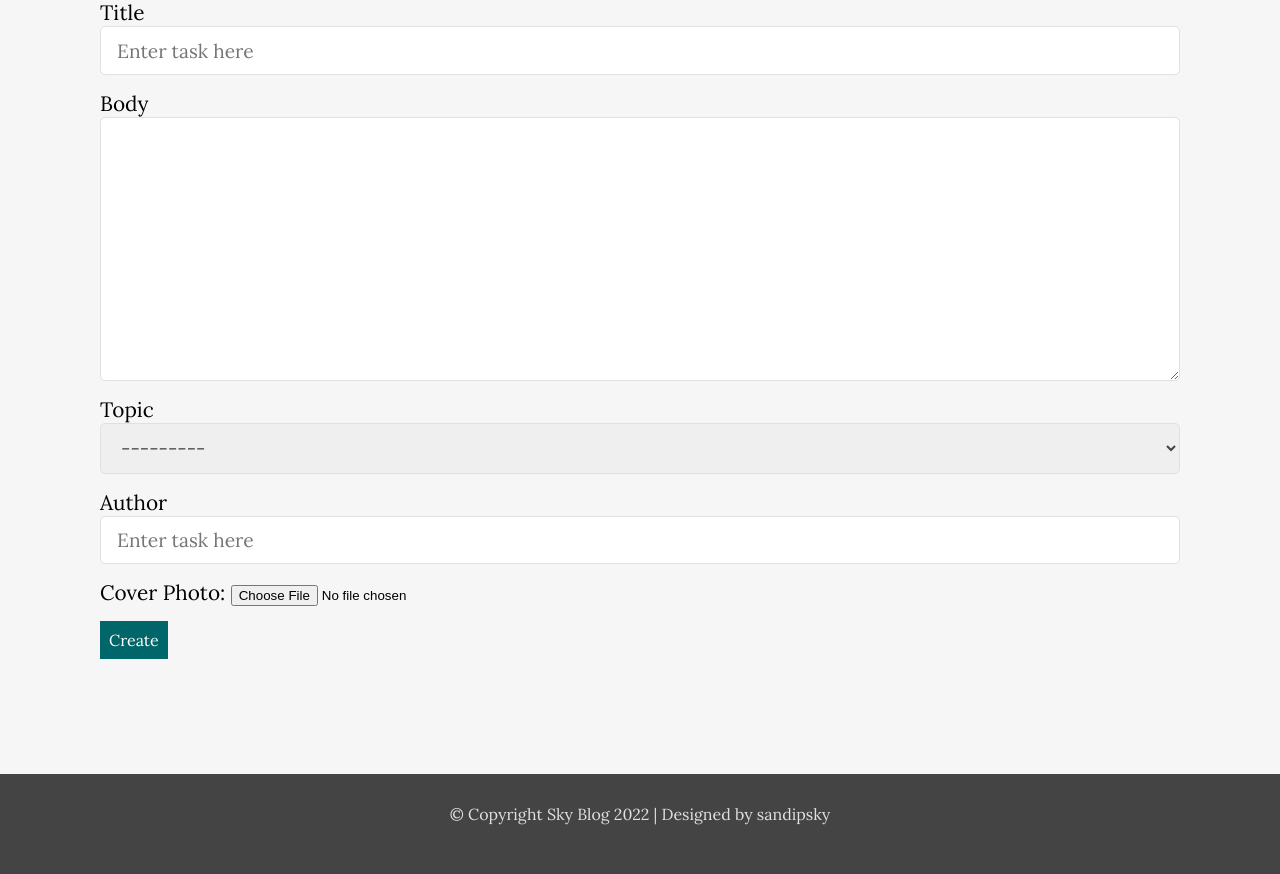
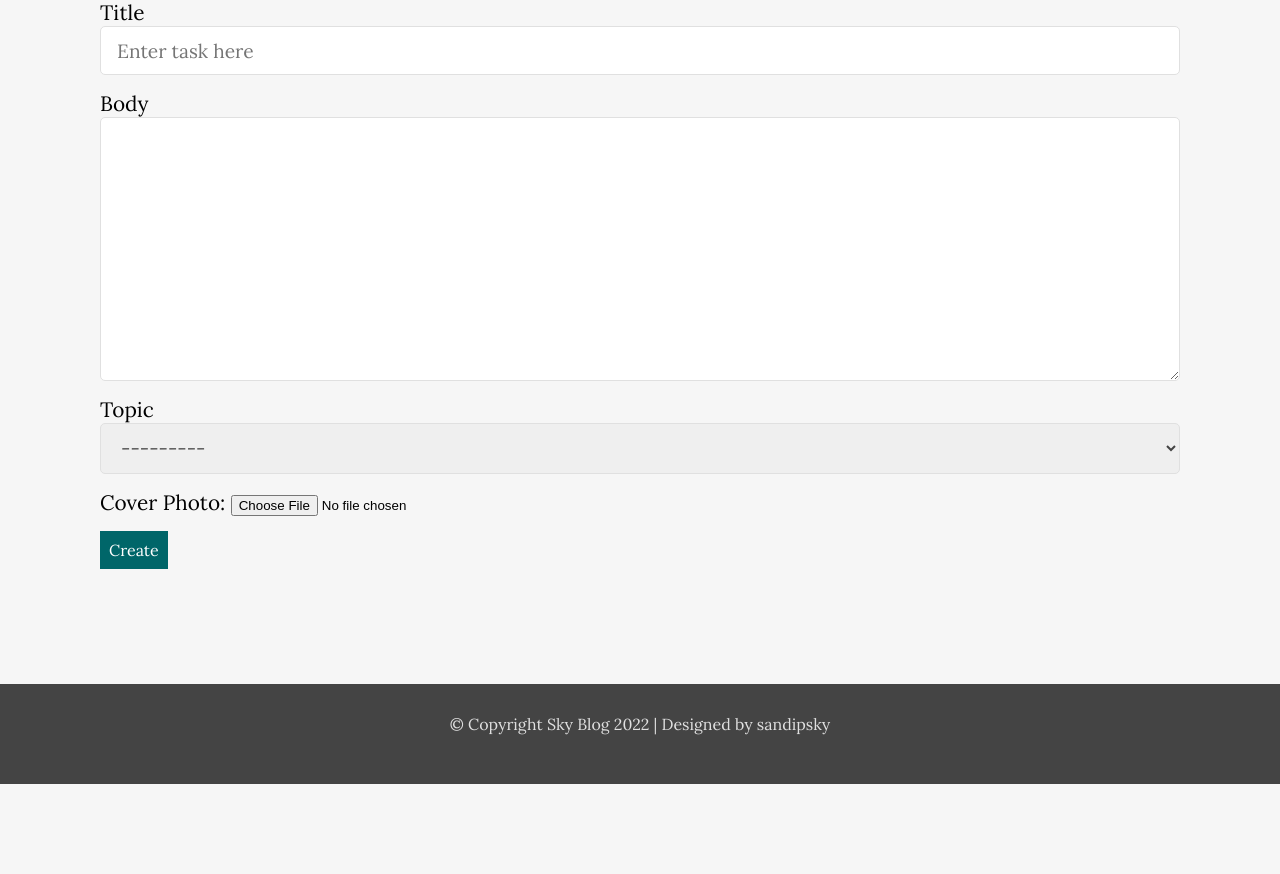
Before and after one commit to sandipsky/skyblog, a Django app: page /create/ in a window 1280 px wide. Shown: the part 189-1063 px from the top of the page. After the commit the page ends 973 px from the top, so only its background shows below. Run offline with Django 3.2, Linux system fonts and the light colour scheme; a user stored in the database is signed in; data comes from the database, SQL or seed files in the repository; some libraries are stand-ins or nearby versions; some web fonts are replaced.

Commit message:
added logged in user as author

```diff
--- a/blog/forms.py
+++ b/blog/forms.py
@@ -10,12 +10,11 @@ from django.contrib.auth.models import User
 class PostForm(ModelForm):
     class Meta:
         model = Post
-        fields = ['title', 'desc', 'category', 'author', 'cover']
+        fields = ['title', 'desc', 'category', 'cover']
         widgets={
             'title' : forms.TextInput(attrs={'class':'text-input', 'placeholder':'Enter task here'}),
             'desc' : forms.Textarea(attrs={'class':'text-input'}),
             'category' : forms.Select(attrs={'class':'text-input'}),
-            'author' : forms.TextInput(attrs={'class':'text-input', 'placeholder':'Enter task here'}),
         }
 
 class CreateUser(UserCreationForm):
--- a/blog/models.py
+++ b/blog/models.py
@@ -1,4 +1,5 @@
 from django.db import models
+from django.contrib.auth.models import User
 
 # Create your models here.
 class PostCategory(models.Model):
@@ -11,7 +12,8 @@ class Post(models.Model):
     title = models.CharField(max_length=200, blank=True, null=True)
     desc = models.TextField(blank=True, null=True)
     date_created = models.DateField(auto_now_add=True, blank=True, null=True)
-    author = models.CharField(max_length=200, blank=True, null=True)
+    # author = models.CharField(max_length=200, blank=True, null=True)
+    author = models.ForeignKey(User, on_delete=models.CASCADE, blank=True, null=True)
     category = models.ForeignKey(PostCategory, on_delete=models.CASCADE, blank=True, null=True)
     cover = models.ImageField(upload_to='images', blank=True, null=True)
 
--- a/blog/templates/create.html
+++ b/blog/templates/create.html
@@ -23,10 +23,6 @@
                 {{form.category}}
             </div>
             <div>
-                <label for="author">Author</label>
-                {{form.author}}
-            </div>
-            <div>
                 <label for="topic">Cover Photo: </label>
                 {{form.cover}}
             </div>
--- a/blog/views.py
+++ b/blog/views.py
@@ -23,11 +23,13 @@ def postDetail(request, pk):
     context = {'post':post}
     return render(request, 'detail.html', context)
 
+@login_required(login_url='login')
 def postCreate(request):
     form = PostForm(request.POST, request.FILES)
     if request.method == 'POST':
         form = PostForm(request.POST, request.FILES)
         if form.is_valid():
+            form.instance.author = request.user
             form.save()
         return redirect('/')
     else:
@@ -35,6 +37,7 @@ def postCreate(request):
     context = {'form':form}
     return render(request, 'create.html', context)
 
+@login_required(login_url='login')
 def postUpdate(request, pk):
     post = Post.objects.get(id=pk)
     form = PostForm(instance=post)
@@ -46,12 +49,13 @@ def postUpdate(request, pk):
     context = {'form':form}
     return render(request, 'edit.html', context)
 
+@login_required(login_url='login')
 def postManage(request):
     posts = Post.objects.all()
     context = {'posts':posts}
     return render(request, 'manage.html', context)
 
-
+@login_required(login_url='login')
 def postDelete(request, pk):
     item = Post.objects.get(id=pk)
     if request.method == 'POST':
```
Also changed, not shown: blog/migrations/0002_alter_post_author.py (added), db.sqlite3, images/images/3-Ways-to-always-find-joy-Mindfulness-Course-Singapore_LGdjlEx.jpeg (added), images/images/image1_BDLYX5z.jpg (added), images/images/image1_OUFN4ca.jpg (added), images/images/istockphoto-162892418-612x612_JsLToOl.jpg (added), images/images/linux-black-penguin-background-1024x606_AN1j2Ep.jpg (added), images/images/pain-FB_k7IOUlK.jpg (added).
